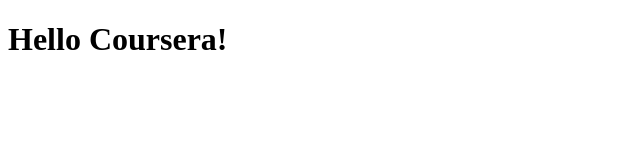
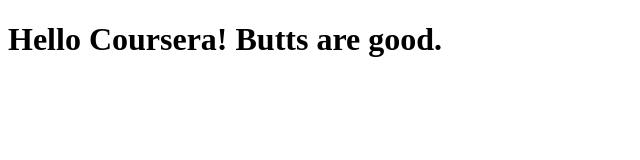
Before and after one commit to t1flanagan/coursera-test, a plain HTML site: page site/index.html in a window 1280 px wide. Shown: the whole page, without its empty margins (0-640 px from the left). Drawn offline with Linux system fonts and the light colour scheme.

Commit message:
Small addition to page content.

```diff
--- a/site/index.html
+++ b/site/index.html
@@ -4,6 +4,6 @@
 	<title>Hello Coursera!</title>
 </head>
 <body>
-<h1>Hello Coursera!</h1>
+<h1>Hello Coursera! Butts are good.</h1>
 </body>
 </html>
```
